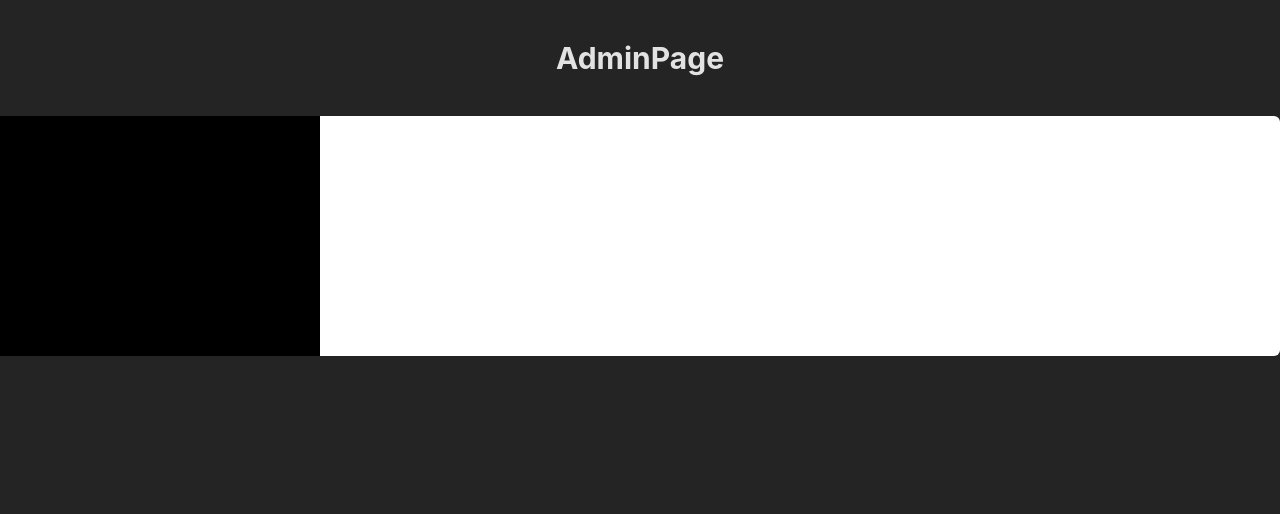
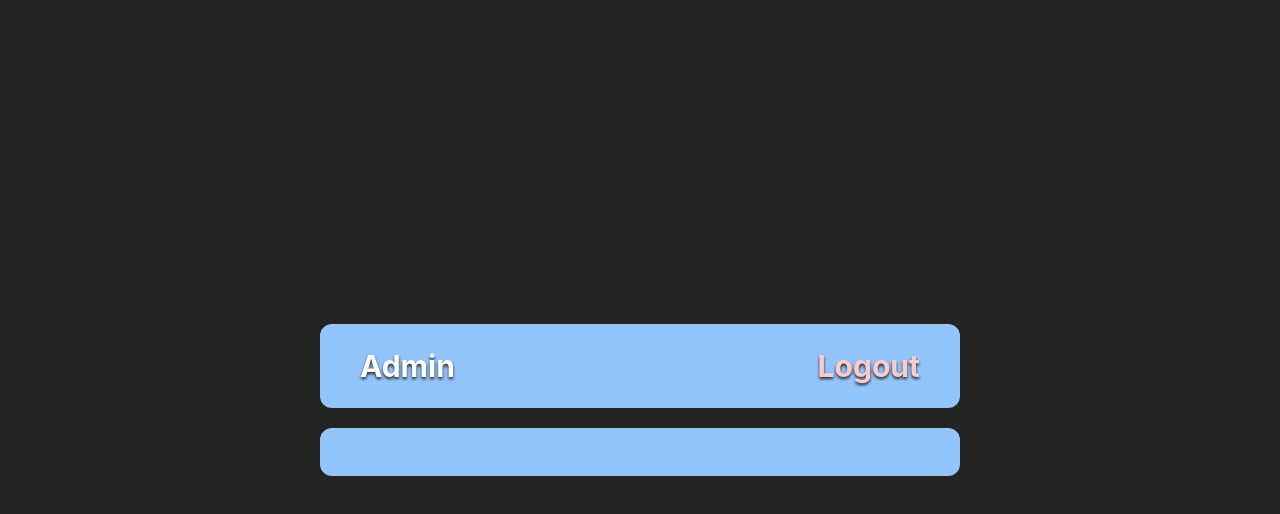
Before and after one commit to fpbismyname/evoting-online, a React (Vite) app in the folder client/: page /evoting-online/managevote in a window 1280 px wide. Shown: the top 514 px of the page. Built offline with nearby package versions, Linux system fonts and the light colour scheme.

Commit message:
Updated 01/10/2024 21:40:19

```diff
--- a/client/src/App.jsx
+++ b/client/src/App.jsx
@@ -1,11 +1,20 @@
 import "./App.css";
 import React from "react";
+import {Route, Routes} from "react-router-dom";
 import LoginPage from "./Pages/LoginPage";
-import { Outlet } from "react-router-dom";
+import NonAdminPage from "./Pages/nonAdminPage";
+import AdminPage from "./Pages/AdminPage";
+import NotFoundPage from "./Pages/NotFoundPage";
+
 
 const App = () => {
   return (
-    <Outlet/>
+    <Routes>
+      <Route path= "/evoting-online" element={<LoginPage/>}></Route>
+      <Route path= "/evoting-online/vote" element={<NonAdminPage/>}></Route>
+      <Route path= "/evoting-online/managevote" element={<AdminPage/>}></Route>
+      <Route path= "*" element={<NotFoundPage/>}></Route>
+    </Routes>
   );
 };
 
--- a/client/src/Pages/AdminPage.jsx
+++ b/client/src/Pages/AdminPage.jsx
@@ -1,18 +1,22 @@
-import React from "react";
-
+import React, { useEffect } from "react";
 
 const AdminPage = () => {
+
+  useEffect(()=>{
+  },[])
+
   return (
     <>
-      <h1 className="text-3xl font-bold m-10">AdminPage</h1>
-      <div className="bg-white rounded-md flex">
-        <div className="bg-black w-40 h-60">
-          <h1 className="text-black font-bold text-2xl">title</h1>
-          <p className="text-black font-bold text-sm">Description</p>
+      <div className="flex flex-col items-center justify-center h-screen">
+      <div className="bg-blue-300 h-auto w-1/2 py-6 flex flex-row justify-between items-start rounded-xl">
+          <h1 className="text-white drop-shadow-myShadow text-3xl mx-10 font-bold flex">
+            Admin
+          </h1>
+          <h1 className="text-red-200 hover:text-red-500 transition cursor-pointer drop-shadow-myShadow text-3xl mx-10 font-bold flex">
+            Logout
+          </h1>
         </div>
-        <div className="bg-black w-40 h-60">
-          <h1 className="text-black font-bold text-2xl">title</h1>
-          <p className="text-black font-bold text-sm">Description</p>
+        <div className="bg-blue-300 h-auto w-1/2 rounded-xl flex flex-col py-6 justify-center items-center mt-5">
         </div>
       </div>
     </>
--- a/client/src/Pages/LoginPage.jsx
+++ b/client/src/Pages/LoginPage.jsx
@@ -3,6 +3,7 @@ import Web3 from "web3";
 import { useState, useEffect } from "react";
 import ContractBuilder from "../contracts/EVoting.json";
 import { useNavigate } from "react-router-dom";
+import NonAdminPage from "./nonAdminPage";
 
 const LoginPage = () => {
   const [accounts, setAccounts] = useState();
--- /dev/null
+++ b/client/src/Pages/NotFoundPage.jsx
@@ -0,0 +1,17 @@
+import React from "react";
+
+const nonAdminPage = () => {
+  return (
+    <>
+      <div className="flex flex-col items-center justify-center h-screen">
+        <div className="bg-blue-300 h-auto w-1/2 p-32 flex flex-row justify-center items-center rounded-xl">
+          <h1 className="text-white drop-shadow-myShadow text-3xl mx-10 font-bold flex">
+            Halaman tidak ditemukan
+          </h1>
+        </div>
+      </div>
+    </>
+  );
+};
+
+export default nonAdminPage;
--- a/client/src/Pages/nonAdminPage.jsx
+++ b/client/src/Pages/nonAdminPage.jsx
@@ -1,23 +1,72 @@
 import React, { useEffect, useState } from "react";
+import Web3 from "web3";
+import ContractBuilder from "../contracts/EVoting.json";
 
 const nonAdminPage = () => {
-  const [isEmpty, setIsEmpty] = useState(true);
+  const [contract, setContract] = useState(null);
+  const [accounts, setAccounts] = useState();
+  const [voteMaterial, setVoteMaterial] = useState();
 
-  useEffect(()=>{
-    console.log(isEmpty)
-  },[]);
+  // debug
+  useEffect(() => {
+    loadContract();
+  }, []);
+
+  const loadContract = async () => {
+    if (window.ethereum) {
+      const web3 = new Web3(window.ethereum);
+      try {
+        const account = await window.ethereum.request({
+          method: "eth_requestAccounts",
+        });
+        setAccounts(account);
+
+        //get Contract Builder
+        const networkId = await web3.eth.net.getId();
+        const deployedNetwork = await ContractBuilder.networks[networkId];
+        const instance = new web3.eth.Contract(
+          ContractBuilder.abi,
+          deployedNetwork && deployedNetwork.address
+        );
+        setContract(instance);
+
+        //Get total Voting
+        const totalVoting = await instance.methods
+          .totalVotingMaterials()
+          .call({ from: account[0] });
+
+        const voteMaterialArray = [];
+
+        for (let i = 0; i <= parseInt(totalVoting); i++) {
+          const data = await instance.methods
+            .votingMaterials(i)
+            .call({ from: account[0] });
+          voteMaterialArray.push(data)
+        }
+        setVoteMaterial(voteMaterialArray)
+      } catch (err) {
+        window.alert(err);
+      }
+    } else {
+      window.alert("Please install metamask first to use this website !!!");
+    }
+  };
+
+  console.log(voteMaterial)
+  console.log(contract);
 
   return (
     <>
       <div className="flex flex-col items-center justify-center h-screen">
-        <div className="bg-blue-300 h-auto w-1/2 py-6 flex flex-col justify-center items-center rounded-xl">
-          <h1 className="text-white text-3xl mx-10 font-bold flex justify-center">
+        <div className="bg-blue-300 h-auto w-1/2 py-6 flex flex-row justify-between items-start rounded-xl">
+          <h1 className="text-white drop-shadow-myShadow text-3xl mx-10 font-bold flex">
             Voters
           </h1>
+          <h1 className="text-red-200 hover:text-red-500 transition cursor-pointer drop-shadow-myShadow text-3xl mx-10 font-bold flex">
+            Logout
+          </h1>
         </div>
-        <div className="bg-blue-300 h-auto w-1/2 rounded-xl flex flex-col py-6 justify-center items-center mt-5">
-          <p>{isEmpty}</p>
-        </div>
+        <div className="bg-blue-300 h-auto w-1/2 rounded-xl flex flex-col py-6 justify-center items-center mt-5"></div>
       </div>
     </>
   );
--- a/client/src/main.jsx
+++ b/client/src/main.jsx
@@ -1,35 +1,13 @@
 import React from "react";
 import ReactDOM from "react-dom/client";
 import "./index.css";
-import { RouterProvider, createBrowserRouter } from "react-router-dom";
-import LoginPage from "./Pages/LoginPage.jsx";
-import AdminPage from "./Pages/AdminPage.jsx";
-import NonAdminPage from "./Pages/nonAdminPage.jsx";
 import App from "./App.jsx";
-
-const router = createBrowserRouter([
-  {
-    path: "/evoting-online",
-    element: <App/>,
-    children: [
-      {
-        path: "/evoting-online",
-        element: <LoginPage />,
-      },
-      {
-        path: "/evoting-online/vote",
-        element: <NonAdminPage />,
-      },
-      {
-        path: "/evoting-online/managevote",
-        element: <AdminPage />,
-      },
-    ],
-  },
-]);
+import { BrowserRouter } from "react-router-dom";
 
 ReactDOM.createRoot(document.getElementById("root")).render(
-  <React.StrictMode>
-    <RouterProvider router={router} />
-  </React.StrictMode>
+  // <React.StrictMode>
+    <BrowserRouter>
+      <App />
+    </BrowserRouter>
+  // </React.StrictMode>
 );
--- a/client/tailwind.config.js
+++ b/client/tailwind.config.js
@@ -7,7 +7,7 @@ export default {
   theme: {
     extend: {
       dropShadow: {
-        'myShadow': '0px 0px 5px black',
+        'myShadow': '0px 2px 1.5px rgb(36, 36, 36)',
       }
     },
   },
```
